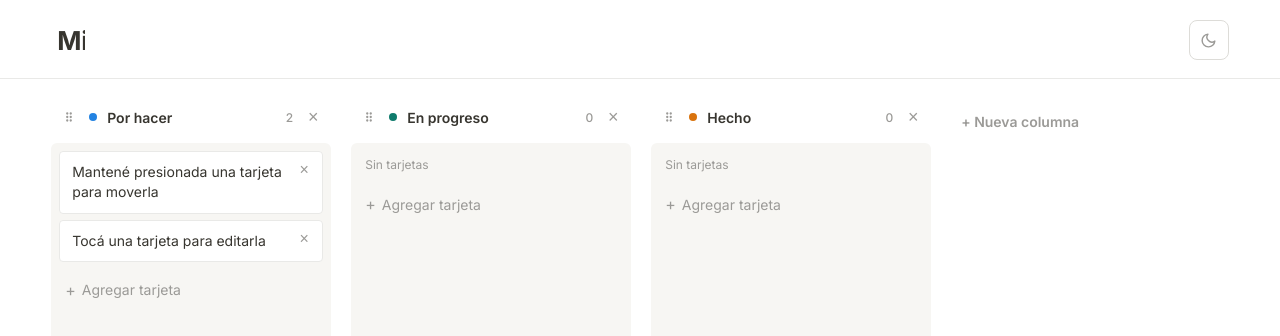
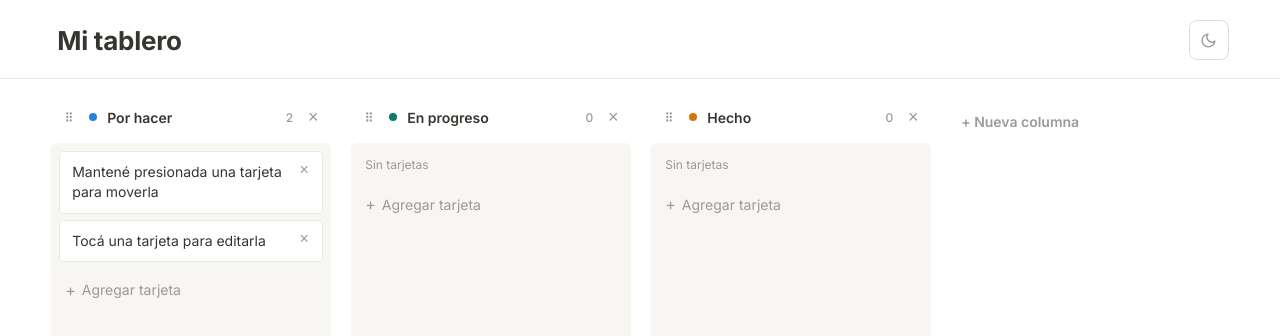
Before and after one commit to NehuenPey/KanbanLite, a plain HTML site: page index.html in a window 1280 px wide. Drawn offline with Linux system fonts and the light colour scheme.

Commit message:
Adjust header width to 50% for improved layout consistency

```diff
--- a/style.css
+++ b/style.css
@@ -97,7 +97,7 @@ header {
     padding: 3px 6px;
     border-radius: var(--radius-sm);
     max-width: 50%;
-    width: 5dvh;
+    width: 50%;
 }
 
 #board-title:hover,
```
